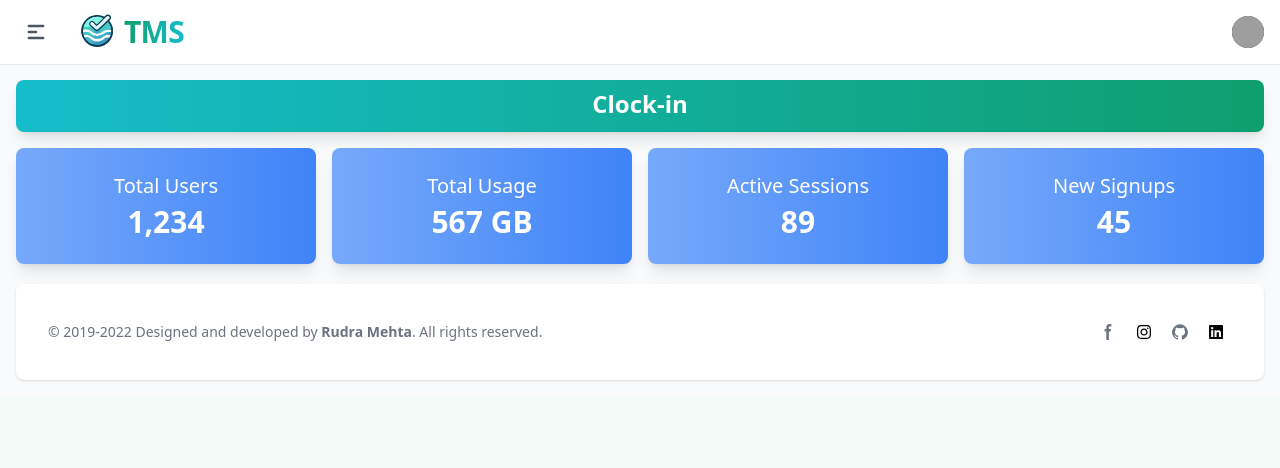
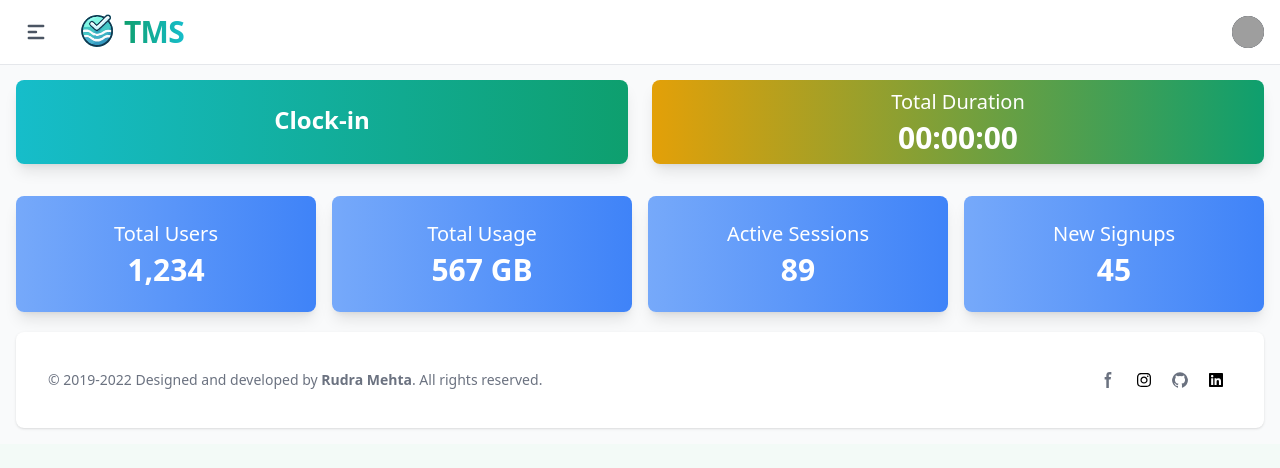
Before and after one commit to rudrafra772/tms, a Django app: page /home in a window 1280 px wide. Shown: the top 468 px of the page. Run offline with Django 5.2, Linux system fonts and the light colour scheme; the visitor is signed in with stand-in values (Sample User, id 1); data comes from the database, SQL or seed files in the repository; style sheets or scripts are compiled from the project's sources; some libraries are stand-ins or nearby versions; grey boxes are pictures that could not be loaded.

Commit message:
UPDATE: clock out

```diff
--- a/apps/auth/views.py
+++ b/apps/auth/views.py
@@ -42,5 +42,8 @@ class LogoutView(View): # pragma: no cover
 class Home(View): # pragma: no cover
     def get(self, request):
         total_user = UserModel.objects.all().count()
-        attendance = Attendance.objects.filter(user = request.user, in_time__date = datetime.now().date()).first()
+        try:
+            attendance = Attendance.objects.get(user = request.user, in_time__date = datetime.now().date())
+        except Attendance.DoesNotExist:
+            attendance = None
         return render(request, 'home/index.html', {"total_user":total_user, "attendance":attendance})
--- a/apps/templates/home/index.html
+++ b/apps/templates/home/index.html
@@ -5,9 +5,11 @@
 {% include "base/message.html" %}
 
 {% block content %}
-{% if attendance %}
+
+<div class="grid grid-cols-1 sm:grid-cols-2 lg:grid-cols-2 gap-6 mb-4">
+    {% if attendance.in_time and attendance.out_time == None %}
         <div class="grid grid-cols-1 sm:grid-cols-2 lg:grid-cols-1 gap-0 mb-4">
-    <a  href="#" class="bg-gradient-to-r from-yellow-400 to-red-500 text-white rounded-lg p-2 shadow-lg flex flex-col justify-center items-center transform transition hover:scale-105">
+            <a  href="{% url "clock_out" %}" class="bg-gradient-to-r from-yellow-400 to-red-500 text-white rounded-lg p-2 shadow-lg flex flex-col justify-center items-center transform transition hover:scale-105">
                 <h3 class="text-2xl mb-1 font-extrabold">Clock-out</h3>
                 <p class="font-medium">Duration : <span id="timer">{{attendance.duration }}</span></p>
             </a>
@@ -19,8 +21,17 @@
                 {% comment %} <p class="font-medium">Duration:</p> {% endcomment %}
             </a>
         </div>
+    {% endif %}
+    <div class="grid grid-cols-1 sm:grid-cols-2 lg:grid-cols-1 gap-0 mb-4">
+        <div class="bg-gradient-to-r from-yellow-400 to-green-500 text-white rounded-lg p-2 shadow-lg flex flex-col justify-center items-center transform transition hover:scale-105">
+            <h3 class="text-xl font-medium mb-1">Total Duration</h3>
+            <p class="text-3xl font-extrabold">{{attendance.duration|default:"00:00:00"}}</p>
+        </div>
+    </div>
+</div>
 
-{% endif %}
+
+
 
 
 <div class="grid grid-cols-1 sm:grid-cols-2 lg:grid-cols-4 gap-4 mb-4">
--- a/apps/user_mgmt/models.py
+++ b/apps/user_mgmt/models.py
@@ -17,7 +17,6 @@ class Attendance(BaseModel, models.Model):
             return self.out_time - self.in_time
         elif self.in_time:
             output = datetime_in_timezone(datetime.now()) - datetime_in_timezone(self.in_time)
-
             return formatted_time(output)
         else:
             return None
--- a/apps/user_mgmt/urls.py
+++ b/apps/user_mgmt/urls.py
@@ -1,6 +1,6 @@
 from .views import (
     UsersView, RolesAndPermissionView, AddPermissionView, DeletePermissionView,
-    ClockIn,
+    ClockIn, ClockOut
 )
 from django.urls import path
 
@@ -11,4 +11,5 @@ urlpatterns = [
     path('add_permission/', AddPermissionView.as_view(), name="add_permission"),
     path('delete_permission/<int:id>/', DeletePermissionView.as_view(), name="delete_permission"),
     path('clock-in/', ClockIn.as_view(), name="clock_in"),
+    path('clock-out/', ClockOut.as_view(), name="clock_out")
 ]
```
Also changed, not shown: apps/user_mgmt/views.py (+15 -2 lines). Lines whose indentation alone changed are shown as unchanged.
